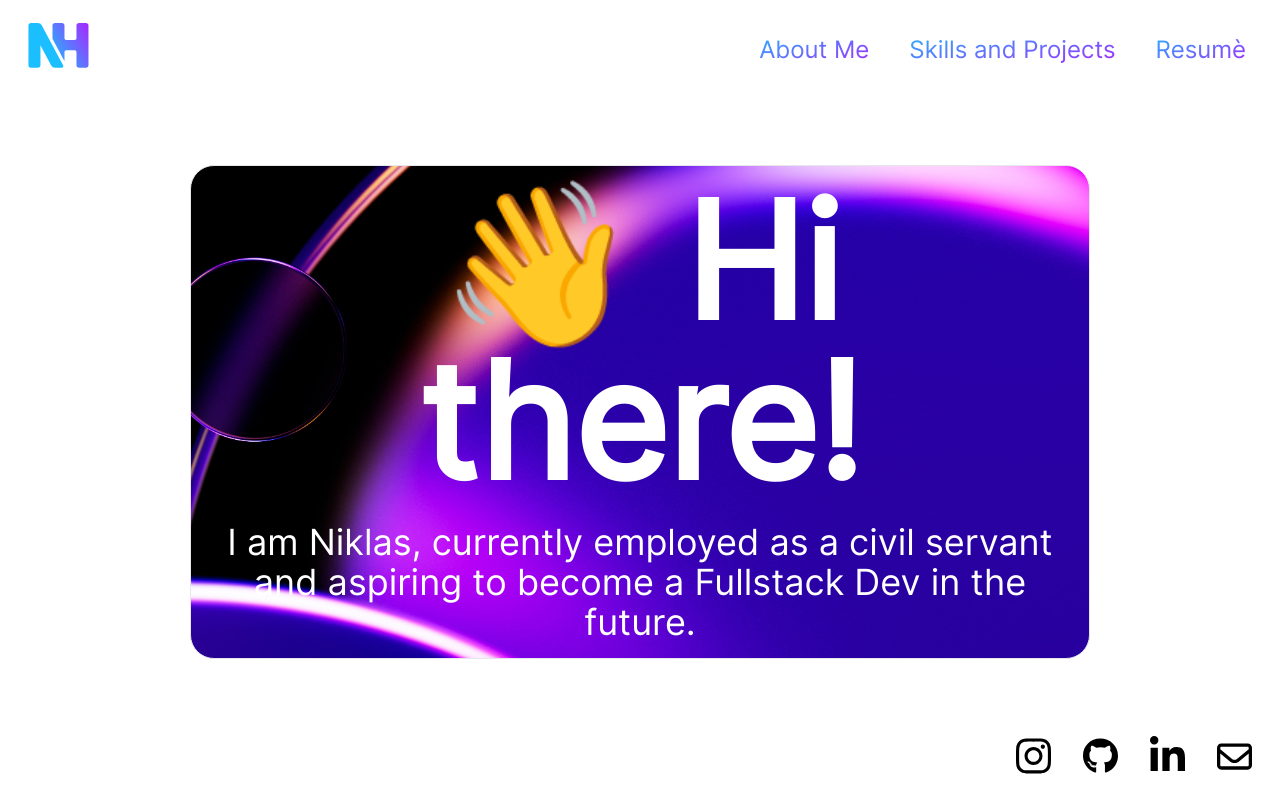
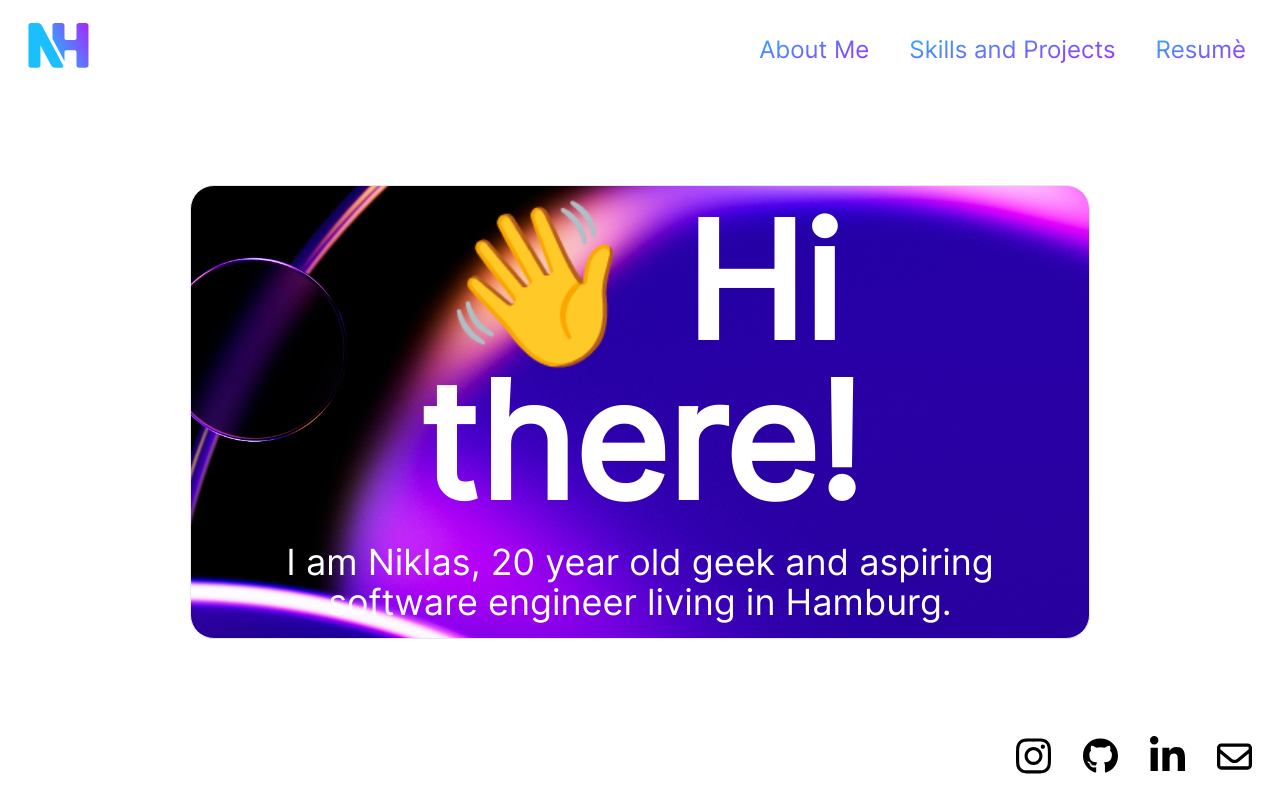
Before and after one commit to NiHaiden/website, a Next.js app: page / in a window 1280 px wide. Built offline with nearby package versions, Linux system fonts and the light colour scheme; a web font is replaced by a local one.

Commit message:
adjust text to fit current timeline

```diff
--- a/pages/aboutme.jsx
+++ b/pages/aboutme.jsx
@@ -39,7 +39,7 @@ export default function AboutMe() {
 
                     <div
                         className="shortaboutme gradientbackground shadow text-white rounded-2xl drop-shadow-2xl p-10 flex items-center justify-center flex-col">
-                        <h1 className={"text-7xl font-black "}>My name is Niklas.</h1><br/>
+                        <h1 className={"text-6xl font-black "}>Sitting in front of a screen since the beginning of time.</h1><br/>
 
                         <p className={"text-lg"}>Since the beginning of my prime I have been interested in computers,
                             from sending my first email at the age of 5 and destroying functioning OS installs to
--- a/pages/index.jsx
+++ b/pages/index.jsx
@@ -27,8 +27,7 @@ export default function Home() {
                 <div
                     className={"backgroundimg hover:backgroundimg2 bg-fixed bg-center bg-cover bg-no-repeat min-w-fit min-h-fit md:min-w-0 md:h-1/2 w-1/2 p-4 lg:w-3/4 lg:h-3/4 rounded-3xl border hover:border-blue-500 text-center hover:bg-clip-text hover:text-transparent hover:shadow-2xl hover:transition-all transition-all duration-500"}>
                     <div className={"font-black text-5xl sm:text-6xl lg:text-9xl xl:text-extrabig"}>👋 Hi there!</div>
-                    <div className={"pt-5 text-xl sm:text-4xl"}>I am Niklas, currently employed as a
-                        civil servant and aspiring to become a Fullstack Dev in the future.
+                    <div className={"pt-5 text-xl sm:text-4xl"}>I am Niklas, 20 year old geek and aspiring software engineer living in Hamburg.
                     </div>
                 </div>
             </div>
```
